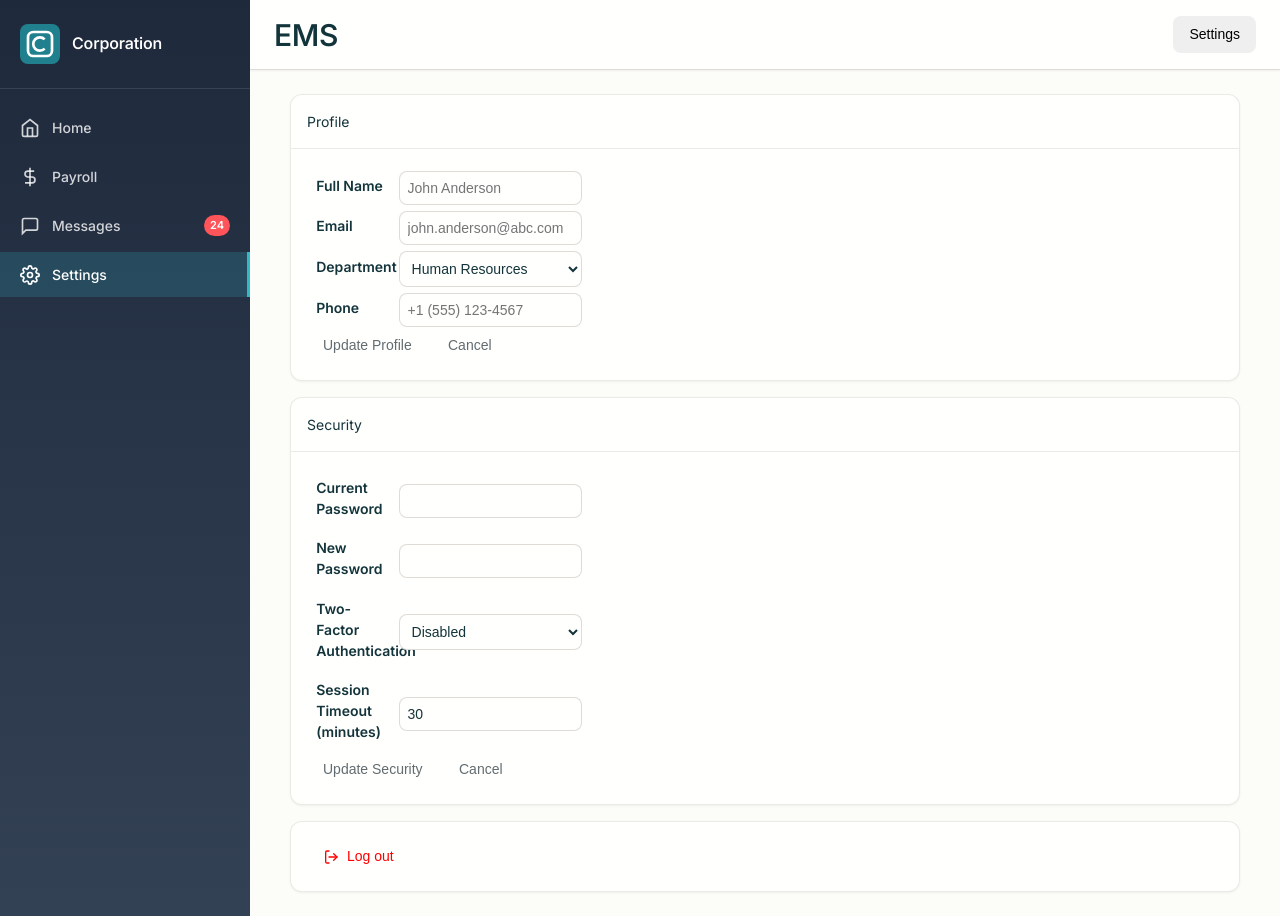
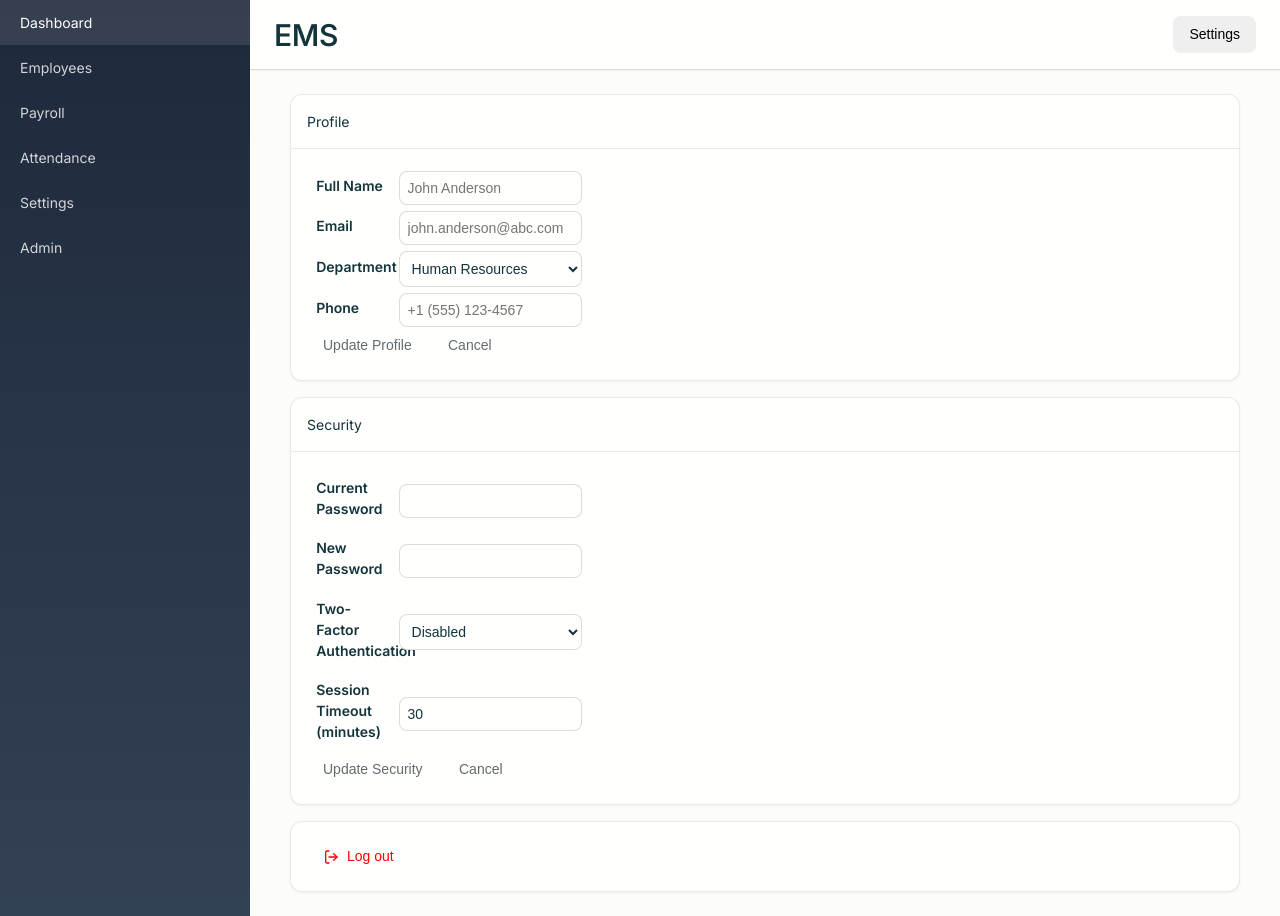
Before and after one commit to raahulnair/Team10repo, a PHP site: page /setting.php in a window 1280 px wide. Run offline with PHP 8.4, Linux system fonts and the light colour scheme.

Commit message:
feat(layout): add sidebar nav structure and active-link hook

```diff
--- a/sidebar.php
+++ b/sidebar.php
@@ -1,55 +1,25 @@
+<?php
+// Commit 3: Sidebar partial with active-link hook
+// Usage: in your page set $activePage = 'Dashboard' (or Employees/Payroll/Attendance/Settings/Admin) before include 'sidebar.php';
 
-        <!-- Sidebar -->
-        <aside class="sidebar" id="sidebar">
-            <div class="sidebar-header">
-                <div class="company-logo" id="menuToggle">
-                    <svg width="32" height="32" viewBox="0 0 24 24" fill="none" stroke="currentColor" stroke-width="2">
-                        <path d="M7 3h10a4 4 0 0 1 4 4v10a4 4 0 0 1-4 4H7a4 4 0 0 1-4-4V7a4 4 0 0 1 4-4z"/>
-                        <path d="M15.5 8.5A5 5 0 1 0 15.5 15.5"/>
+$activePage = $activePage ?? '';
 
-                    </svg>
-                </div>
-                <h2 class="company-name"> Corporation</h2>
-            </div>
+function navClass(string $name, string $active): string {
+  return $name === $active ? 'nav-link active' : 'nav-link';
+}
 
-            <nav class="sidebar-nav">
-                <ul class="nav-list">
-                    <li class="nav-item">
-                        <a href="employee.php" class="nav-link <?php if(isset($employee)) echo'active';?>" data-section="home">
-                            <svg class="nav-icon" width="20" height="20" viewBox="0 0 24 24" fill="none" stroke="currentColor" stroke-width="2">
-                                <path d="M3 9l9-7 9 7v11a2 2 0 01-2 2H5a2 2 0 01-2-2z"/>
-                                <polyline points="9,22 9,12 15,12 15,22"/>
-                            </svg>
-                            <span class="nav-text">Home</span>
-                        </a>
-                    </li>
-                    <li class="nav-item">
-                        <a href="payroll.php" class="nav-link  <?php if(isset($payroll)) echo'active';?>" data-section="payroll">
-                            <svg class="nav-icon" width="20" height="20" viewBox="0 0 24 24" fill="none" stroke="currentColor" stroke-width="2">
-                                <line x1="12" y1="1" x2="12" y2="23"/>
-                                <path d="M17 5H9.5a3.5 3.5 0 000 7h5a3.5 3.5 0 010 7H6"/>
-                            </svg>
-                            <span class="nav-text">Payroll</span>
-                        </a>
-                    </li>
-                    <li class="nav-item">
-                        <a href="#" class="nav-link  <?php if(isset($messsages)) echo'active';?>" data-section="messages">
-                            <svg class="nav-icon" width="20" height="20" viewBox="0 0 24 24" fill="none" stroke="currentColor" stroke-width="2">
-                                <path d="M21 15a2 2 0 01-2 2H7l-4 4V5a2 2 0 012-2h14a2 2 0 012 2z"/>
-                            </svg>
-                            <span class="nav-text">Messages</span>
-                            <span class="notification-badge">24</span>
-                        </a>
-                    </li>
-                    <li class="nav-item">
-                        <a href="setting.php" class="nav-link  <?php if(isset($setting)) echo'active';?>" data-section="settings">
-                            <svg class="nav-icon" width="20" height="20" viewBox="0 0 24 24" fill="none" stroke="currentColor" stroke-width="2">
-                                <circle cx="12" cy="12" r="3"/>
-                                <path d="M19.4 15a1.65 1.65 0 00.33 1.82l.06.06a2 2 0 010 2.83 2 2 0 01-2.83 0l-.06-.06a1.65 1.65 0 00-1.82-.33 1.65 1.65 0 00-1 1.51V21a2 2 0 01-2 2 2 2 0 01-2-2v-.09A1.65 1.65 0 009 19.4a1.65 1.65 0 00-1.82.33l-.06.06a2 2 0 01-2.83 0 2 2 0 010-2.83l.06-.06a1.65 1.65 0 00.33-1.82 1.65 1.65 0 00-1.51-1H3a2 2 0 01-2-2 2 2 0 012-2h.09A1.65 1.65 0 004.6 9a1.65 1.65 0 00-.33-1.82l-.06-.06a2 2 0 010-2.83 2 2 0 012.83 0l.06.06a1.65 1.65 0 001.82.33H9a1.65 1.65 0 001-1.51V3a2 2 0 012-2 2 2 0 012 2v.09a1.65 1.65 0 001 1.51 1.65 1.65 0 001.82-.33l.06-.06a2 2 0 012.83 0 2 2 0 010 2.83l-.06.06a1.65 1.65 0 00-.33 1.82V9a1.65 1.65 0 001.51 1H21a2 2 0 012 2 2 2 0 01-2 2h-.09a1.65 1.65 0 00-1.51 1z"/>
-                            </svg>
-                            <span class="nav-text">Settings</span>
-                        </a>
-                    </li>
-                </ul>
-            </nav>
-        </aside>
+function ariaCurrent(string $name, string $active): string {
+  return $name === $active ? ' aria-current="page"' : '';
+}
+?>
+<aside class="sidebar" id="sidebar" role="navigation" aria-label="Sidebar">
+  <nav>
+    <a class="<?= navClass('Dashboard', $activePage) ?>" href="index.php"<?= ariaCurrent('Dashboard', $activePage) ?>>Dashboard</a>
+    <a class="<?= navClass('Employees', $activePage) ?>" href="employee.php"<?= ariaCurrent('Employees', $activePage) ?>>Employees</a>
+    <a class="<?= navClass('Payroll', $activePage) ?>" href="payroll.php"<?= ariaCurrent('Payroll', $activePage) ?>>Payroll</a>
+    <a class="<?= navClass('Attendance', $activePage) ?>" href="attendance.php"<?= ariaCurrent('Attendance', $activePage) ?>>Attendance</a>
+    <a class="<?= navClass('Settings', $activePage) ?>" href="setting.php"<?= ariaCurrent('Settings', $activePage) ?>>Settings</a>
+    <?php // Optional admin page link; keep if you have admin.php ?>
+    <a class="<?= navClass('Admin', $activePage) ?>" href="admin.php"<?= ariaCurrent('Admin', $activePage) ?>>Admin</a>
+  </nav>
+</aside>
```
